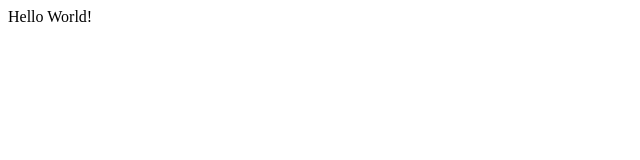
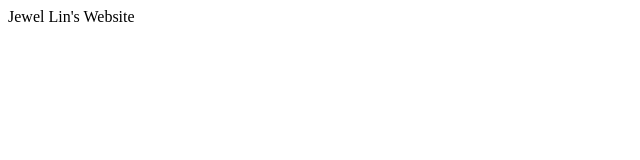
Before and after one commit to jewellin25/jewellin25.github.io, a plain HTML site: page index.html in a window 1280 px wide. Shown: the full height of the page, 0-640 px from the left. Drawn offline with Linux system fonts and the light colour scheme.

```diff
--- a/index.html
+++ b/index.html
@@ -6,6 +6,6 @@
     <title>Document</title>
 </head>
 <body>
-    Hello World!
+    Jewel Lin's Website
 </body>
 </html>
```
